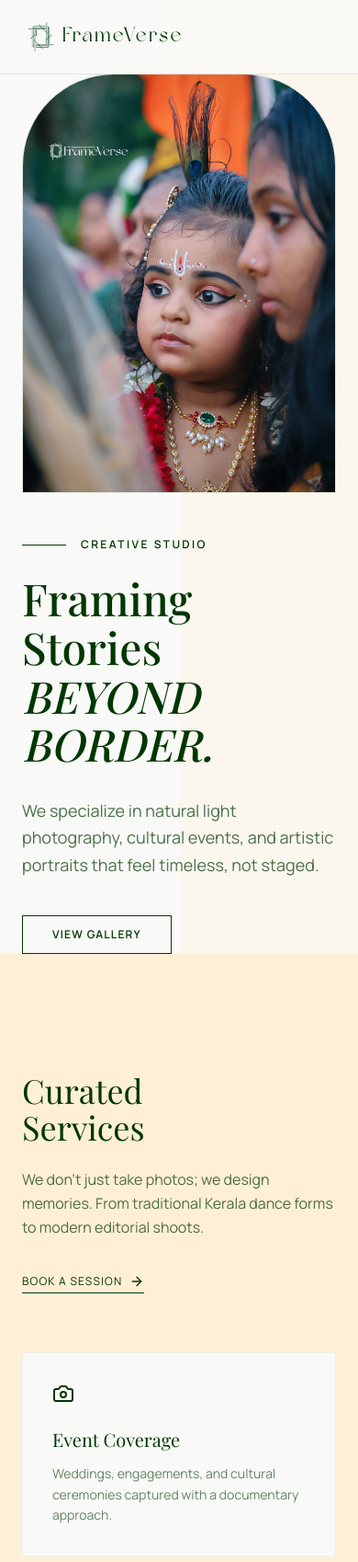
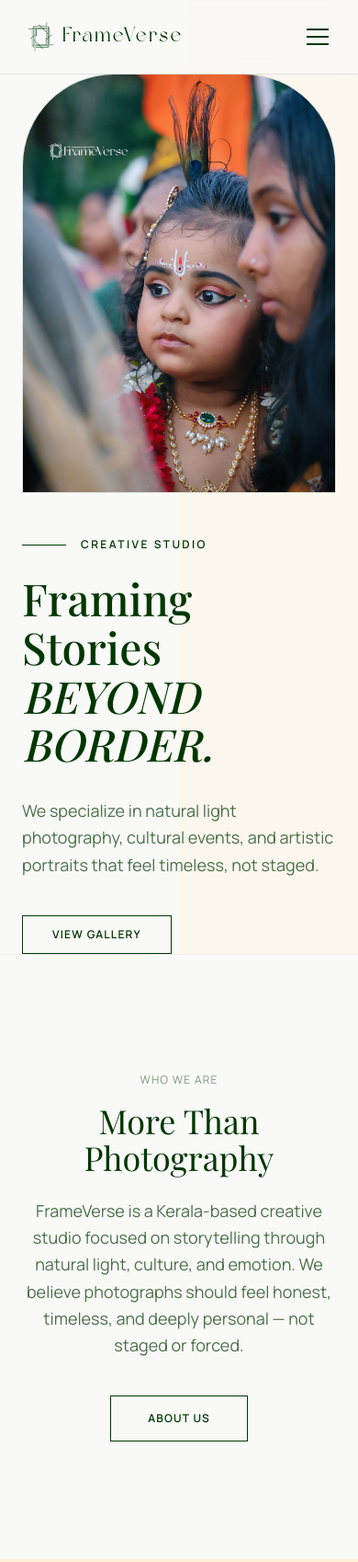
Before and after one commit to FrameVerse-Studio/frameverse-website, a plain HTML site: page index.html in a window 390 px wide. Shown: the top 1698 px of the page at 92% size. Drawn offline with nearby package versions, Linux system fonts and the light colour scheme; a web font is replaced by a local one.

Commit message:
Update index.html

```diff
--- a/index.html
+++ b/index.html
@@ -67,6 +67,10 @@ body {
     to { opacity: 1; transform: translateY(0); }
 }
 
+@keyframes spin {
+    0% { transform: rotate(0deg); }
+    100% { transform: rotate(360deg); }
+}
 .img-zoom-container { overflow: hidden; }
 .img-zoom { transition: transform 0.8s ease; }
 .img-zoom-container:hover .img-zoom { transform: scale(1.08); }
@@ -106,11 +110,38 @@ body {
         FrameVerse
       </span>
     </a>
+
+        <!-- Desktop Menu -->
         <div class="hidden md:flex space-x-10 items-center text-xs tracking-[0.15em] font-sans font-medium text-fv-green/80">
             <a href="#portfolio" class="hover:text-fv-green transition-colors">PORTFOLIO</a>
             <a href="#services" class="hover:text-fv-green transition-colors">SERVICES</a>
             <a href="about_us.html" class="hover:text-fv-green transition-colors">ABOUT US</a>
             <a href="#contact" class="px-6 py-2.5 bg-fv-green text-fv-peach hover:bg-opacity-90 transition-all duration-300 rounded-sm">BOOK SESSION</a>
+        </div>
+
+        <!-- Mobile Menu Button -->
+        <button id="mobileMenuBtn" class="md:hidden w-10 h-10 flex flex-col items-center justify-center gap-1.5 focus:outline-none" aria-label="Toggle menu">
+            <span class="mobile-menu-line w-6 h-0.5 bg-fv-green transition-all duration-300"></span>
+            <span class="mobile-menu-line w-6 h-0.5 bg-fv-green transition-all duration-300"></span>
+            <span class="mobile-menu-line w-6 h-0.5 bg-fv-green transition-all duration-300"></span>
+        </button>
+    </div>
+
+    <!-- Mobile Menu Overlay -->
+    <div id="mobileMenu" class="fixed inset-0 bg-fv-green/95 backdrop-blur-lg translate-x-full transition-transform duration-500 ease-in-out md:hidden">
+        <div class="flex flex-col items-center justify-center h-full space-y-8 px-6">
+            <a href="#portfolio" class="mobile-nav-link text-2xl font-serif text-fv-peach hover:text-fv-cream transition-colors">Portfolio</a>
+            <a href="#services" class="mobile-nav-link text-2xl font-serif text-fv-peach hover:text-fv-cream transition-colors">Services</a>
+            <a href="about_us.html" class="mobile-nav-link text-2xl font-serif text-fv-peach hover:text-fv-cream transition-colors">About Us</a>
+            <a href="#contact" class="mobile-nav-link px-10 py-4 border-2 border-fv-peach text-fv-peach hover:bg-fv-peach hover:text-fv-green transition-all duration-300 text-lg font-sans tracking-widest">BOOK SESSION</a>
+
+            <!-- Social Links in Mobile Menu -->
+            <div class="pt-8 border-t border-fv-peach/20 w-full max-w-xs">
+                <a href="https://www.instagram.com/frame.verse7/" target="_blank" class="flex items-center justify-center gap-3 text-fv-peach/80 hover:text-fv-peach transition-colors">
+                    <i data-lucide="instagram" class="w-5 h-5"></i>
+                    <span class="text-sm tracking-wider">@frame.verse7</span>
+                </a>
+            </div>
         </div>
     </div>
 </nav>
@@ -151,6 +182,36 @@ body {
         </div>
     </div>
 </header>
+
+
+<!-- About Us Section -->
+<section id="about-preview" data-section class="py-32 bg-fv-cream border-t border-fv-green/5">
+  <div class="max-w-5xl mx-auto px-6 text-center">
+
+    <span class="text-fv-green/50 text-xs tracking-widest uppercase block mb-4">
+      Who We Are
+    </span>
+
+    <h2 class="text-4xl md:text-5xl font-serif text-fv-green mb-6">
+      More Than Photography
+    </h2>
+
+    <p class="text-fv-green/70 max-w-3xl mx-auto leading-relaxed text-lg mb-10">
+      FrameVerse is a Kerala-based creative studio focused on storytelling through
+      natural light, culture, and emotion. We believe photographs should feel honest,
+      timeless, and deeply personal — not staged or forced.
+    </p>
+
+    <a href="about_us.html"
+       class="inline-block px-10 py-4 border border-fv-green text-fv-green
+              text-xs tracking-widest uppercase font-semibold
+              hover:bg-fv-green hover:text-fv-peach transition-colors duration-300">
+      About Us
+    </a>
+
+  </div>
+</section>
+
 
 <!-- Services Section -->
 <section id="services" class="py-32 bg-fv-peach">
```
